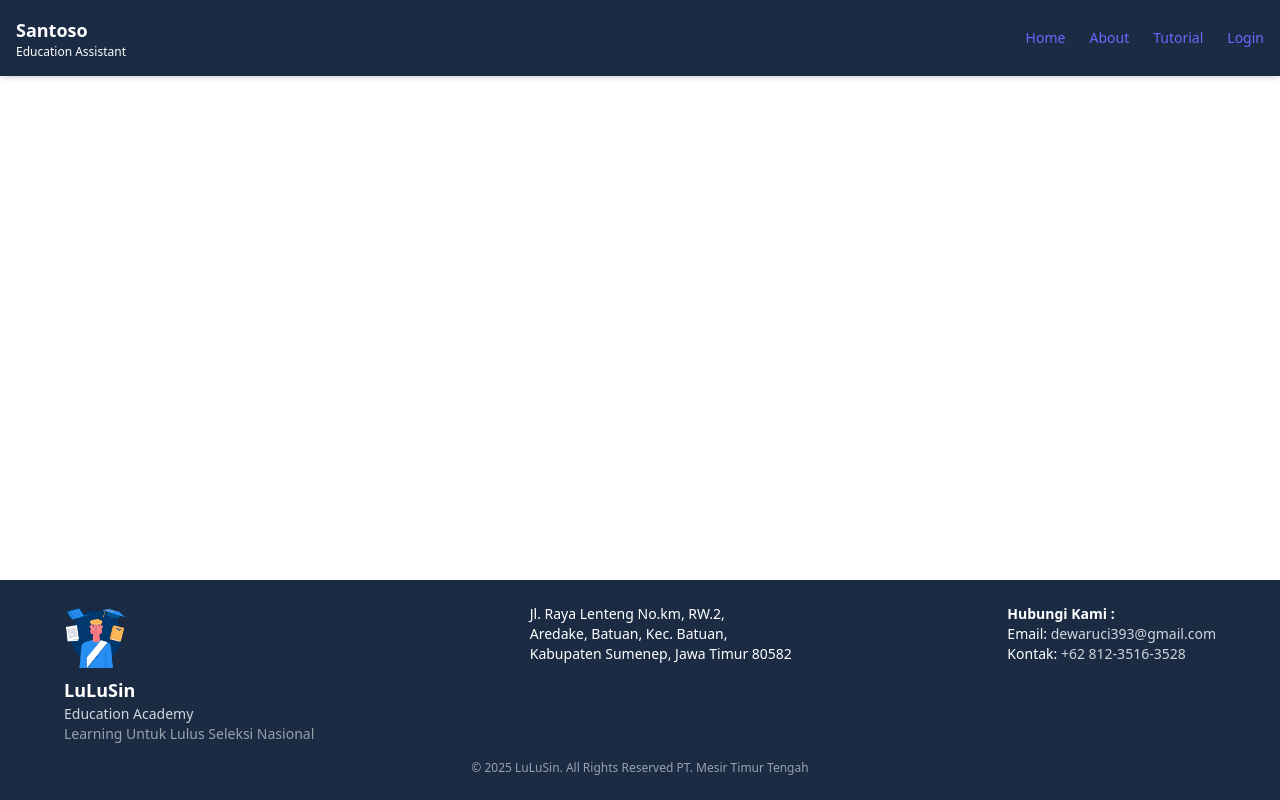
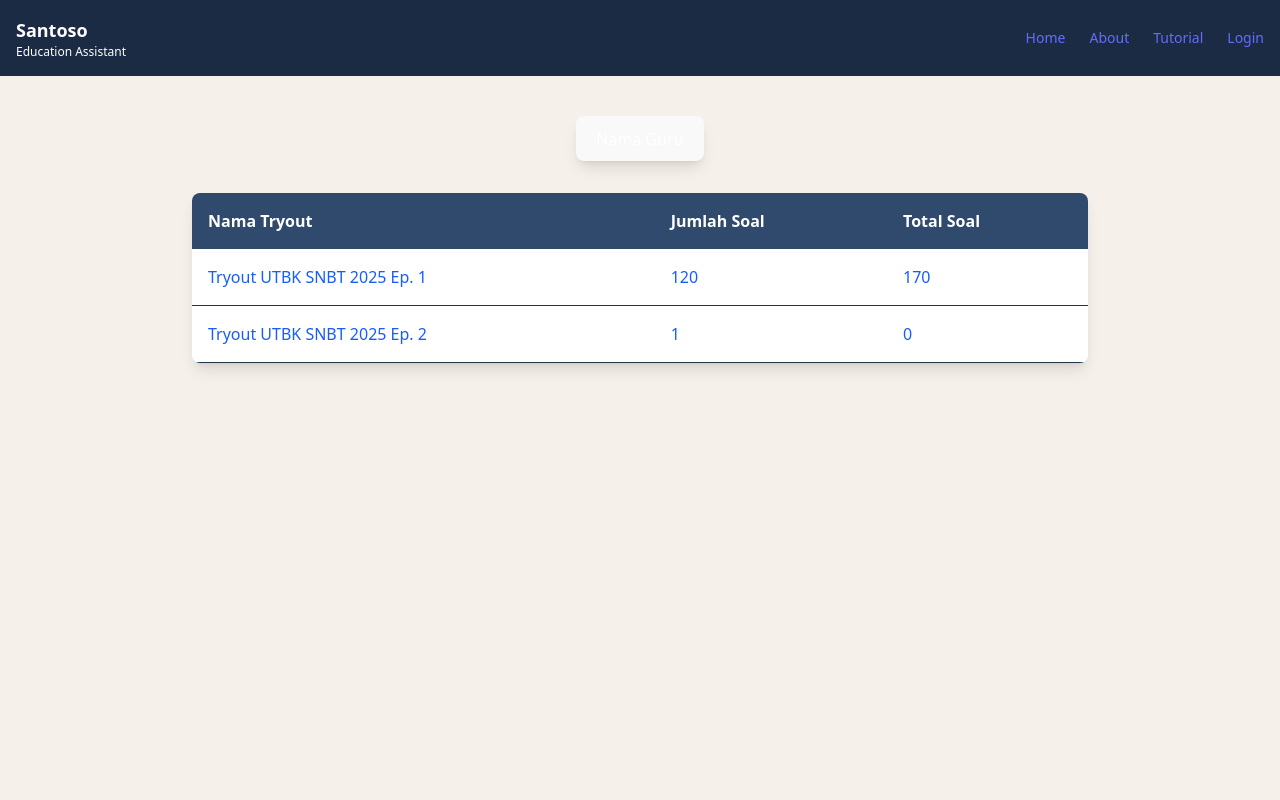
Before and after one commit to mifzalf/LuLuSin-FrontEnd, a React (Vite) app: page /Guru/Home in a window 1280 px wide. Built offline with nearby package versions, Linux system fonts and the light colour scheme.

Commit message:
membuat halaman home untuk guru

```diff
--- a/src/App.jsx
+++ b/src/App.jsx
@@ -6,11 +6,18 @@ import "./App.css";
 import Layout from "./layout/Layout";
 import Login from "./auth/Login";
 import Register from "./auth/Register";
-import GuruTryoutSubjek from "./Pages/Guru/GuruTryoutSubjek";
 import Dashboard from "./Pages/Admin/DashBoard";
 import DetailGuru from "./Pages/Admin/DetailGuru";
 import DetailMurid from "./Pages/Admin/DetailMurid";
 import CreateTryout from "./Pages/Guru/CreateTryout";
+import EditPembahasanSoalTryout from "./Pages/Guru/editpembahasansoaltryout";
+import EditSoalCreatePembahasan from "./Pages/Guru/EditSoalCreatePembahasan";
+import EditTryout from "./Pages/Guru/EditTryout";
+import EditTryoutSubjek from "./Pages/Guru/EditTryoutSubjek";
+import GuruTryout from "./Pages/Guru/GuruTryout";
+import GuruTryoutDetail from "./Pages/Guru/GuruTryoutDetail";
+import GuruTryoutSubjek from "./Pages/Guru/GuruTryoutSubjek";
+import Home from "./Pages/Guru/Home";
 import SiswaDashBoard from "./Pages/Siswa/DashBoard";
 import SiswaLandingPage from "./Pages/Siswa/landingpage";
 import SiswaTryout from "./Pages/Siswa/Tryout";
@@ -18,12 +25,6 @@ import SiswaTryoutDetail from "./Pages/Siswa/Tryoutdetail";
 import SiswaTryoutHasil from "./Pages/Siswa/TryoutHasil";
 import SiswaTryoutPembahasan from "./Pages/Siswa/TryoutPembahasan";
 import SiswaTryoutPengerjaan from "./Pages/Siswa/TryoutPengerjaan";
-import EditPembahasanSoalTryout from "./Pages/Guru/editpembahasansoaltryout";
-import EditSoalCreatePembahasan from "./Pages/Guru/EditSoalCreatePembahasan";
-import EditTryout from "./Pages/Guru/EditTryout";
-import EditTryoutSubjek from "./Pages/Guru/EditTryoutSubjek";
-import GuruTryout from "./Pages/Guru/GuruTryout";
-import GuruTryoutDetail from "./Pages/Guru/GuruTryoutDetail";
 
 
 function App() {
@@ -37,7 +38,6 @@ function App() {
       <Route path="/Admin/DashBoard" element={<Dashboard />} />
       <Route path="/Admin/DetailGuru" element={<DetailGuru />} />
       <Route path="/Admin/DetailMurid" element={<DetailMurid />} />
-      <Route path="/Guru/Tryout/id/subjek" element={<GuruTryoutSubjek />} />
       {/* Routing dengan Layout */}
       <Route path="/*" element={
         <Layout>
@@ -89,7 +89,19 @@ function App() {
                 </div>
               </div>
             } />
+
+            {/* Guru Routes */}
+            <Route path="Guru/Home" element={<Home />} />
             <Route path="Guru/CreateTryout" element={<CreateTryout />} />
+            <Route path="Guru/Tryout" element={<GuruTryout />} />
+            <Route path="Guru/Tryout/id/detail" element={<GuruTryoutDetail />} />
+            <Route path="Guru/Tryout/id/subjek" element={<GuruTryoutSubjek />} />
+            <Route path="Guru/Tryout/id/editsubjek" element={<EditTryoutSubjek />} />
+            <Route path="Guru/Tryout/id/subjek/edit" element={<EditTryout />} />
+            <Route path="Guru/Tryout/id/subjek/pembahasan/edit" element={<EditPembahasanSoalTryout />} />
+            <Route path="Guru/Tryout/id/subjek/editpembahasan/create" element={<EditSoalCreatePembahasan />} />
+
+            {/* Siswa Routes */}
             <Route path="Siswa/DashBoard" element={<SiswaDashBoard />} />
             <Route path="Siswa/landingpage" element={<SiswaLandingPage />} />
             <Route path="Siswa/Tryout" element={<SiswaTryout />} />
@@ -97,11 +109,6 @@ function App() {
             <Route path="Siswa/Tryout/id/subjek/hasil" element={<SiswaTryoutHasil />} />
             <Route path="Siswa/Tryout/id/subjek/pembahasan" element={<SiswaTryoutPembahasan />} />
             <Route path="Siswa/Tryout/id/subjek/pengerjaan" element={<SiswaTryoutPengerjaan />} />
-            <Route path="Guru/Tryout/id/subjek/pembahasan/edit" element={<EditPembahasanSoalTryout />} />
-            <Route path="Guru/Tryout/id/subjek/editpembahasan/create" element={<EditSoalCreatePembahasan />} />
-            <Route path="Guru/Tryout/id/subjek/edit" element={<EditTryout />} />
-            <Route path="Guru/Tryout/id/editsubjek" element={<EditTryoutSubjek />} />
-            <Route path="Guru/Tryout/id/detail" element={<GuruTryoutDetail />} />
           </Routes>
         </Layout>
       } />
--- /dev/null
+++ b/src/Pages/Guru/Home.jsx
@@ -0,0 +1,56 @@
+import { motion } from "framer-motion";
+
+const Home = () => {
+  const tryouts = [
+    { nama: "Tryout UTBK SNBT 2025 Ep. 1", jumlahSoal: 120, totalSoal: 170 },
+    { nama: "Tryout UTBK SNBT 2025 Ep. 2", jumlahSoal: 1, totalSoal: 0 },
+  ];
+
+  return (
+    <div className="bg-[#F5F0E9] flex flex-col items-center p-10 min-h-screen w-screen">
+      <motion.button
+        className="bg-[#2F4A6D] text-white px-6 py-3 rounded-full shadow-lg hover:shadow-xl transition-shadow duration-300"
+        whileHover={{ scale: 1.05 }}
+        whileTap={{ scale: 0.95 }}
+        initial={{ opacity: 0, y: -20 }}
+        animate={{ opacity: 1, y: 0 }}
+        transition={{ duration: 0.5 }}
+      >
+        Nama Guru
+      </motion.button>
+      <motion.div
+        className="mt-8 w-full max-w-4xl"
+        initial={{ opacity: 0, y: 20 }}
+        animate={{ opacity: 1, y: 0 }}
+        transition={{ duration: 0.5 }}
+      >
+        <table className="w-full border-collapse shadow-lg rounded-lg overflow-hidden">
+          <thead>
+            <tr className="bg-[#2F4A6D] text-white">
+              <th className="p-4 text-left">Nama Tryout</th>
+              <th className="p-4 text-left">Jumlah Soal</th>
+              <th className="p-4 text-left">Total Soal</th>
+            </tr>
+          </thead>
+          <tbody>
+            {tryouts.map((tryout, index) => (
+              <motion.tr
+                key={index}
+                className="border-b bg-white hover:bg-gray-100 transition-colors duration-300"
+                initial={{ opacity: 0, y: 10 }}
+                animate={{ opacity: 1, y: 0 }}
+                transition={{ duration: 0.3, delay: index * 0.2 }}
+              >
+                <td className="p-4 text-blue-600">{tryout.nama}</td>
+                <td className="p-4 text-blue-600">{tryout.jumlahSoal}</td>
+                <td className="p-4 text-blue-600">{tryout.totalSoal}</td>
+              </motion.tr>
+            ))}
+          </tbody>
+        </table>
+      </motion.div>
+    </div>
+  );
+};
+
+export default Home;
```
